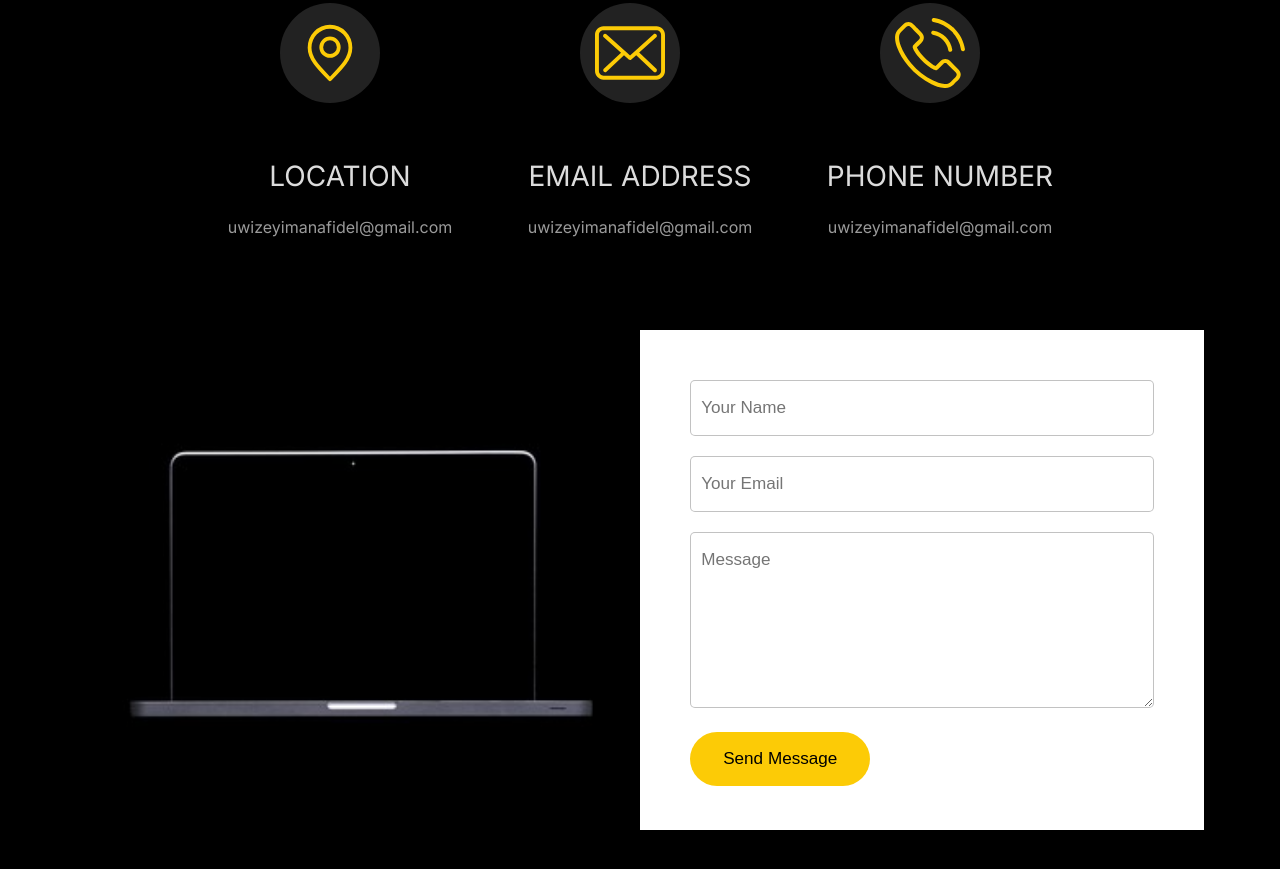
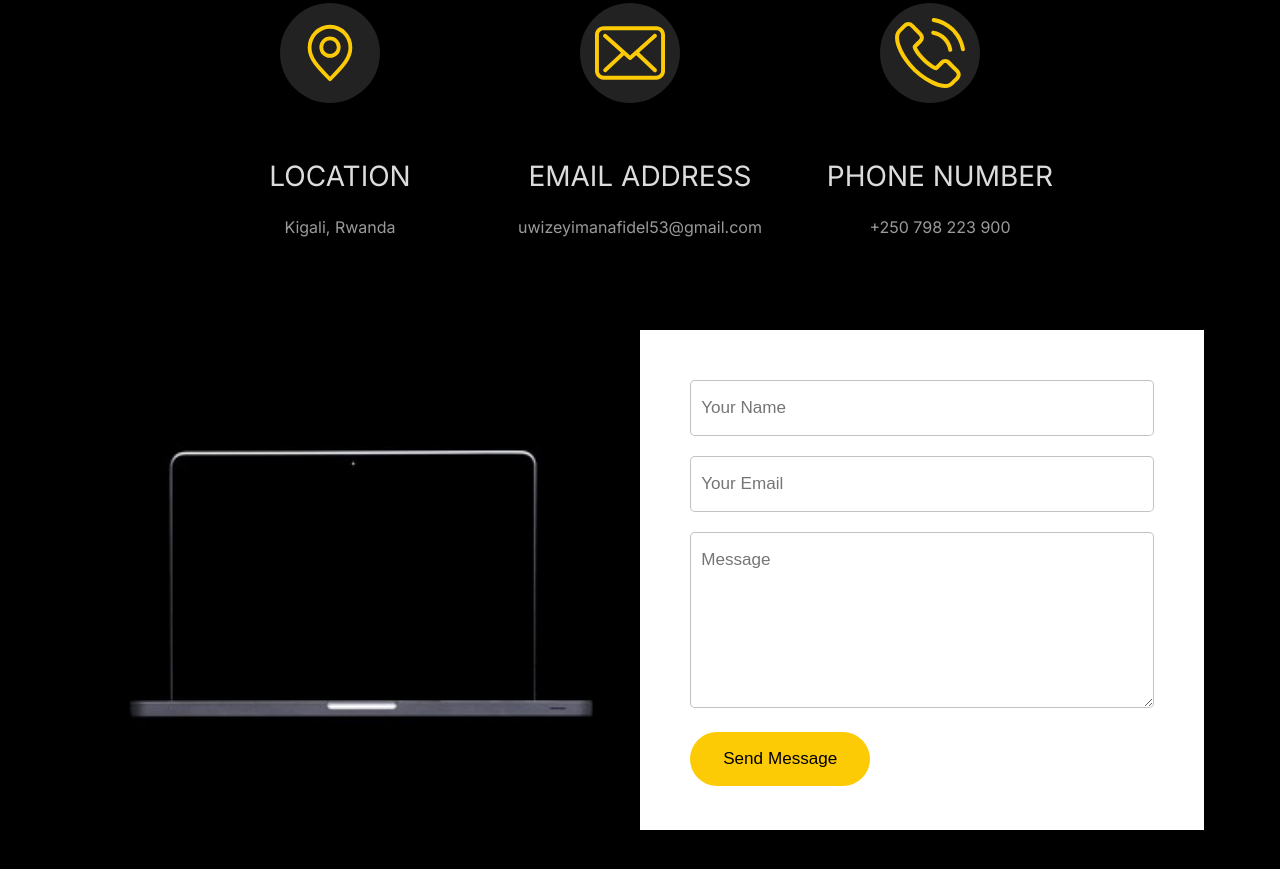
Before and after one commit to uwizey/Iwacu, a plain HTML site: page index.html in a window 1280 px wide. Shown: the part 3039-3908 px from the top of the page. Drawn offline with Linux system fonts and the light colour scheme.

Commit message:
Update index.html

```diff
--- a/index.html
+++ b/index.html
@@ -164,21 +164,21 @@
                         <img src="svg-files/location-pin-svgrepo-com.svg" class="contact-item">
                         </div>
                     <figcaption>LOCATION </figcaption>
-                    <p class="my-contact">uwizeyimanafidel@gmail.com</p>
+                    <p class="my-contact">Kigali, Rwanda</p>
                 </figure>
                 <figure  class="figure-item center">
                     <div class="contact-item-wrapper">
                     <img src="svg-files/envelope-svgrepo-com.svg" class="contact-item">
                     </div>
                     <figcaption>Email address </figcaption>
-                    <p class="my-contact">uwizeyimanafidel@gmail.com</p>
+                    <p class="my-contact">uwizeyimanafidel53@gmail.com</p>
                 </figure>
                 <figure  class="figure-item right">
                     <div class="contact-item-wrapper">
                         <img src="svg-files/phone-call-svgrepo-com.svg" class="contact-item">
                         </div>
                     <figcaption>Phone number </figcaption>
-                    <p class="my-contact">uwizeyimanafidel@gmail.com</p>
+                    <p class="my-contact">+250 798 223 900</p>
                 </figure>
                 </div>
             </div>
```
